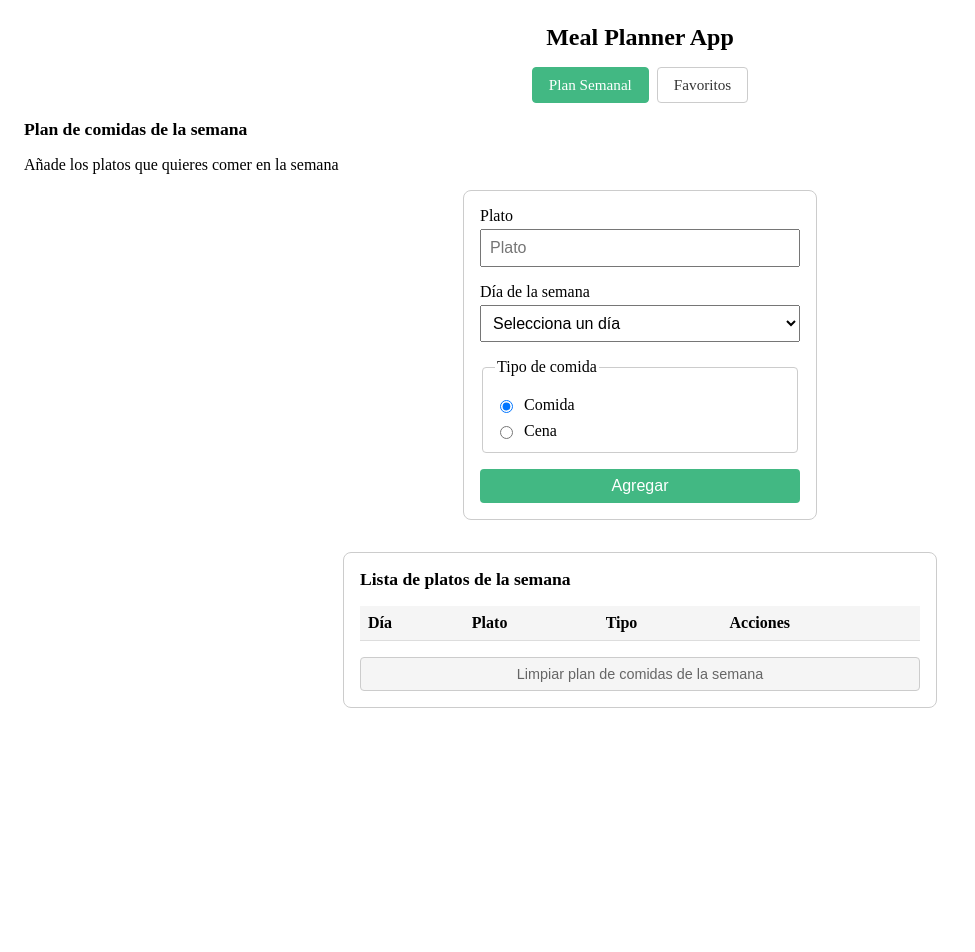
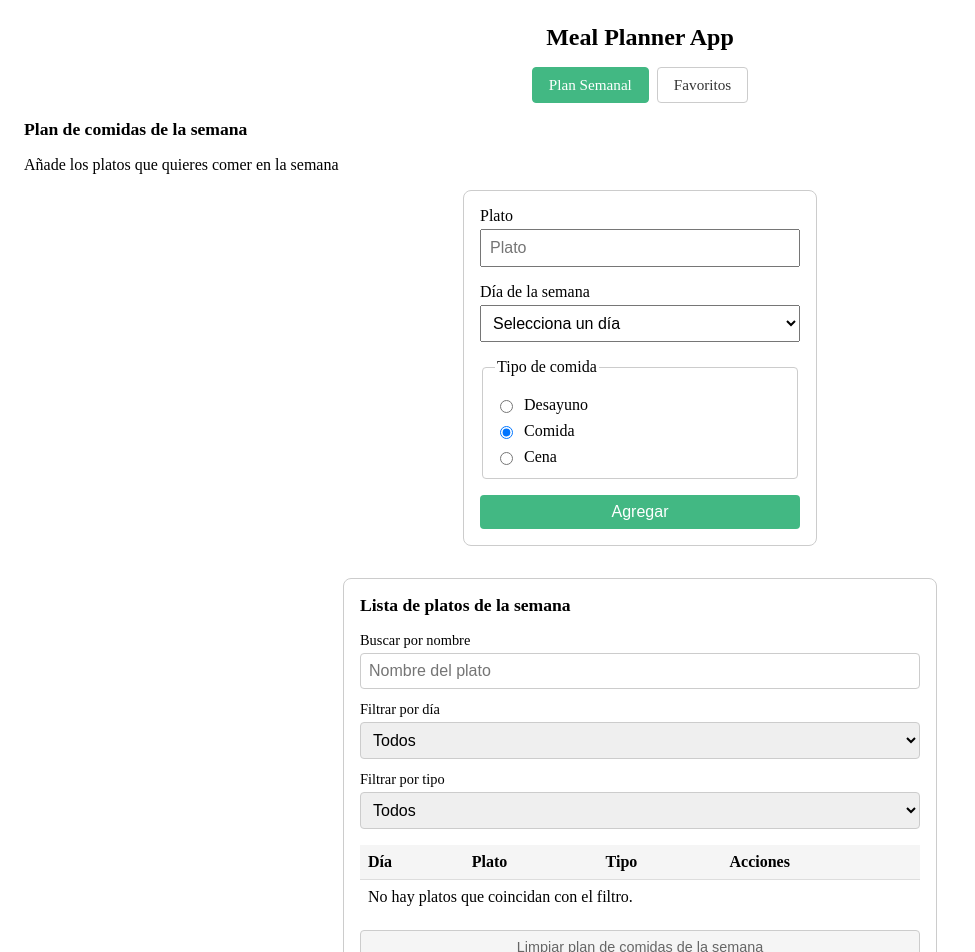
Before and after one commit to RubenZubicoa/Master-FrontEnd-LemonCode, a Vue app in the folder Modulo5/Vue/: page /platos in a window 1280 px wide. Shown: the top 952 px of the page, without its empty margins (0-975 px from the left). Before the commit the page ends 800 px from the top, so only its background shows below. Built offline with nearby package versions, Linux system fonts and the light colour scheme; the HTML template or start-up script is replaced by a standard one.

Commit message:
feat: agregar filtros

```diff
--- a/Modulo5/Vue/package.json
+++ b/Modulo5/Vue/package.json
@@ -12,6 +12,7 @@
   },
   "dependencies": {
     "pinia": "^3.0.4",
+    "pinia-plugin-persistedstate": "^4.7.1",
     "vue": "^3.5.38",
     "vue-router": "^5.1.0"
   },
--- a/Modulo5/Vue/src/components/favorites.vue
+++ b/Modulo5/Vue/src/components/favorites.vue
@@ -1,19 +1,29 @@
 <script setup lang="ts">
+import { storeToRefs } from 'pinia'
+import { usePlatoFilter } from '@/composables/usePlatoFilter'
+import PlatoFilter from './plato-filter.vue'
 import { useFavoritosStore } from '../store'
 
+const favoritosStore = useFavoritosStore()
+const { favoritos } = storeToRefs(favoritosStore)
+
+const { nombre, dia, tipo, platosFiltrados } = usePlatoFilter(favoritos)
 
 const removeFavorito = (id: number) => {
-  useFavoritosStore().removeFavorito(id)
+  favoritosStore.removeFavorito(id)
 }
 
 const clearFavoritos = () => {
-  useFavoritosStore().clearFavoritos()
+  favoritosStore.clearFavoritos()
 }
 </script>
 
 <template>
   <section class="list">
     <h2>Lista de Favoritos</h2>
+
+    <PlatoFilter v-model:nombre="nombre" v-model:dia="dia" v-model:tipo="tipo" />
+
     <table>
       <thead>
         <tr>
@@ -24,11 +34,16 @@ const clearFavoritos = () => {
         </tr>
       </thead>
       <tbody>
-            <tr v-for="favorito in useFavoritosStore().favoritos" :key="favorito.id">
+        <tr v-if="platosFiltrados.length === 0">
+          <td colspan="4">No hay favoritos que coincidan con el filtro.</td>
+        </tr>
+        <tr v-for="favorito in platosFiltrados" :key="favorito.id">
           <td>{{ favorito.dia }}</td>
           <td>{{ favorito.nombre }}</td>
           <td>{{ favorito.tipo }}</td>
-                <td><button type="button" class="btn btn-delete" @click="removeFavorito(favorito.id)">Eliminar</button></td>
+          <td>
+            <button type="button" class="btn btn-delete" @click="removeFavorito(favorito.id)">Eliminar</button>
+          </td>
         </tr>
       </tbody>
     </table>
--- a/Modulo5/Vue/src/components/form.vue
+++ b/Modulo5/Vue/src/components/form.vue
@@ -44,6 +44,10 @@ const addPlato = (event: SubmitEvent) => {
 
     <fieldset>
       <legend>Tipo de comida</legend>
+      <label>
+        <input type="radio" v-model="tipo" value="desayuno" />
+        Desayuno
+      </label>
       <label>
         <input type="radio" v-model="tipo" value="comida" />
         Comida
--- a/Modulo5/Vue/src/components/list.vue
+++ b/Modulo5/Vue/src/components/list.vue
@@ -1,15 +1,21 @@
 <script setup lang="ts">
 import type { Plato } from '@/models/Plato'
+import { storeToRefs } from 'pinia'
+import { usePlatoFilter } from '@/composables/usePlatoFilter'
+import PlatoFilter from './plato-filter.vue'
 import { useFavoritosStore, usePlatosStore } from '../store'
 
-const platos = usePlatosStore().platos
+const platosStore = usePlatosStore()
+const { platos } = storeToRefs(platosStore)
+
+const { nombre, dia, tipo, platosFiltrados } = usePlatoFilter(platos)
 
 const deletePlato = (id: number) => {
-  usePlatosStore().removePlato(id)
+  platosStore.removePlato(id)
 }
 
 const clearPlatos = () => {
-  usePlatosStore().clearPlatos()
+  platosStore.clearPlatos()
 }
 
 const addFavorito = (plato: Plato) => {
@@ -20,6 +26,9 @@ const addFavorito = (plato: Plato) => {
 <template>
   <section class="list">
     <h2>Lista de platos de la semana</h2>
+
+    <PlatoFilter v-model:nombre="nombre" v-model:dia="dia" v-model:tipo="tipo" />
+
     <table>
       <thead>
         <tr>
@@ -30,7 +39,10 @@ const addFavorito = (plato: Plato) => {
         </tr>
       </thead>
       <tbody>
-        <tr v-for="plato in platos" :key="plato.id">
+        <tr v-if="platosFiltrados.length === 0">
+          <td colspan="4">No hay platos que coincidan con el filtro.</td>
+        </tr>
+        <tr v-for="plato in platosFiltrados" :key="plato.id">
           <td>{{ plato.dia }}</td>
           <td>{{ plato.nombre }}</td>
           <td>{{ plato.tipo }}</td>
@@ -54,6 +66,4 @@ const addFavorito = (plato: Plato) => {
   border: 1px solid #ccc;
   border-radius: 8px;
 }
-
-
 </style>
--- /dev/null
+++ b/Modulo5/Vue/src/components/plato-filter.vue
@@ -0,0 +1,62 @@
+<script setup lang="ts">
+const nombre = defineModel<string>('nombre', { default: '' })
+const dia = defineModel<string>('dia', { default: '' })
+const tipo = defineModel<string>('tipo', { default: '' })
+</script>
+
+<template>
+  <div class="filters">
+    <label>
+      Buscar por nombre
+      <input v-model="nombre" type="text" placeholder="Nombre del plato" />
+    </label>
+
+    <label>
+      Filtrar por día
+      <select v-model="dia">
+        <option value="">Todos</option>
+        <option value="lunes">Lunes</option>
+        <option value="martes">Martes</option>
+        <option value="miercoles">Miércoles</option>
+        <option value="jueves">Jueves</option>
+        <option value="viernes">Viernes</option>
+        <option value="sabado">Sábado</option>
+        <option value="domingo">Domingo</option>
+      </select>
+    </label>
+
+    <label>
+      Filtrar por tipo
+      <select v-model="tipo">
+        <option value="">Todos</option>
+        <option value="desayuno">Desayuno</option>
+        <option value="comida">Comida</option>
+        <option value="cena">Cena</option>
+      </select>
+    </label>
+  </div>
+</template>
+
+<style scoped>
+.filters {
+  display: flex;
+  flex-direction: column;
+  gap: 0.75rem;
+  margin-bottom: 1rem;
+}
+
+label {
+  display: flex;
+  flex-direction: column;
+  gap: 0.25rem;
+  font-size: 0.9rem;
+}
+
+input,
+select {
+  padding: 0.5rem;
+  font-size: 1rem;
+  border: 1px solid #ccc;
+  border-radius: 4px;
+}
+</style>
--- /dev/null
+++ b/Modulo5/Vue/src/composables/usePlatoFilter.ts
@@ -0,0 +1,23 @@
+import type { Plato } from '@/models/Plato'
+import { computed, ref, type MaybeRefOrGetter, toValue } from 'vue'
+
+export function usePlatoFilter(platos: MaybeRefOrGetter<Plato[]>) {
+  const nombre = ref('')
+  const dia = ref('')
+  const tipo = ref('')
+
+  const platosFiltrados = computed(() =>
+    toValue(platos).filter((plato) => {
+      const coincideNombre =
+        nombre.value === '' ||
+        plato.nombre.toLowerCase().includes(nombre.value.toLowerCase())
+
+      const coincideDia = dia.value === '' || plato.dia === dia.value
+      const coincideTipo = tipo.value === '' || plato.tipo === tipo.value
+
+      return coincideNombre && coincideDia && coincideTipo
+    }),
+  )
+
+  return { nombre, dia, tipo, platosFiltrados }
+}
--- a/Modulo5/Vue/src/main.ts
+++ b/Modulo5/Vue/src/main.ts
@@ -1,11 +1,13 @@
 import './assets/main.css'
 
 import { createPinia } from 'pinia'
+import piniaPluginPersistedstate from 'pinia-plugin-persistedstate'
 import { createApp } from 'vue'
 import App from './App.vue'
 import { router } from './routes'
 
 const pinia = createPinia()
+pinia.use(piniaPluginPersistedstate)
 
 const app = createApp(App)
 
--- a/Modulo5/Vue/src/store.ts
+++ b/Modulo5/Vue/src/store.ts
@@ -20,6 +20,7 @@ export const usePlatosStore = defineStore('platos', {
             }
         },
     },
+    persist: true,
 })
 
 export const useFavoritosStore = defineStore('favoritos', {
@@ -38,4 +39,5 @@ export const useFavoritosStore = defineStore('favoritos', {
             }
         },
     },
+    persist: true,
 })
```
Also changed, not shown: 1 other file (tests, documents, lock files or other folders). Lines whose indentation alone changed are shown as unchanged.
